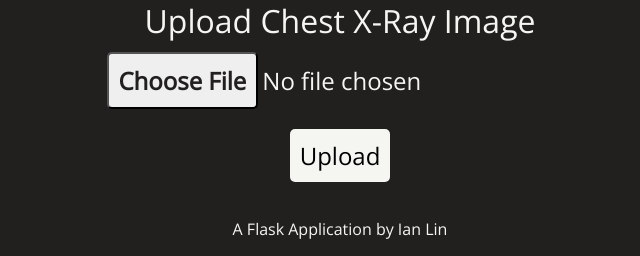
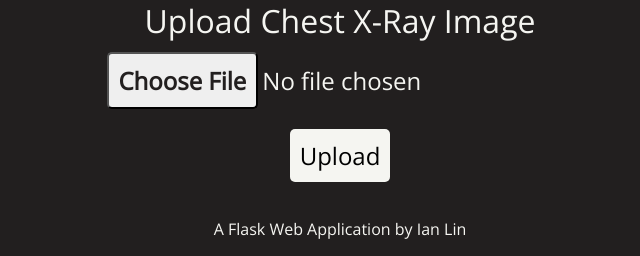
Before and after one commit to Lin-Ian/pneumonia-detection, a Flask app: page / in a window 1280 px wide. Shown: the part 590-846 px from the top of the page, without its empty margins (300-940 px from the left). Run offline with Flask 3, Linux system fonts and the light colour scheme.

Commit message:
Edit footer

```diff
--- a/App/templates/template.html
+++ b/App/templates/template.html
@@ -14,7 +14,7 @@
     {% endblock %}
 
     <footer>
-        <p>A Flask Application by Ian Lin</p>
+        <p>A Flask Web Application by Ian Lin</p>
     </footer>
 </body>
 </html>
```
